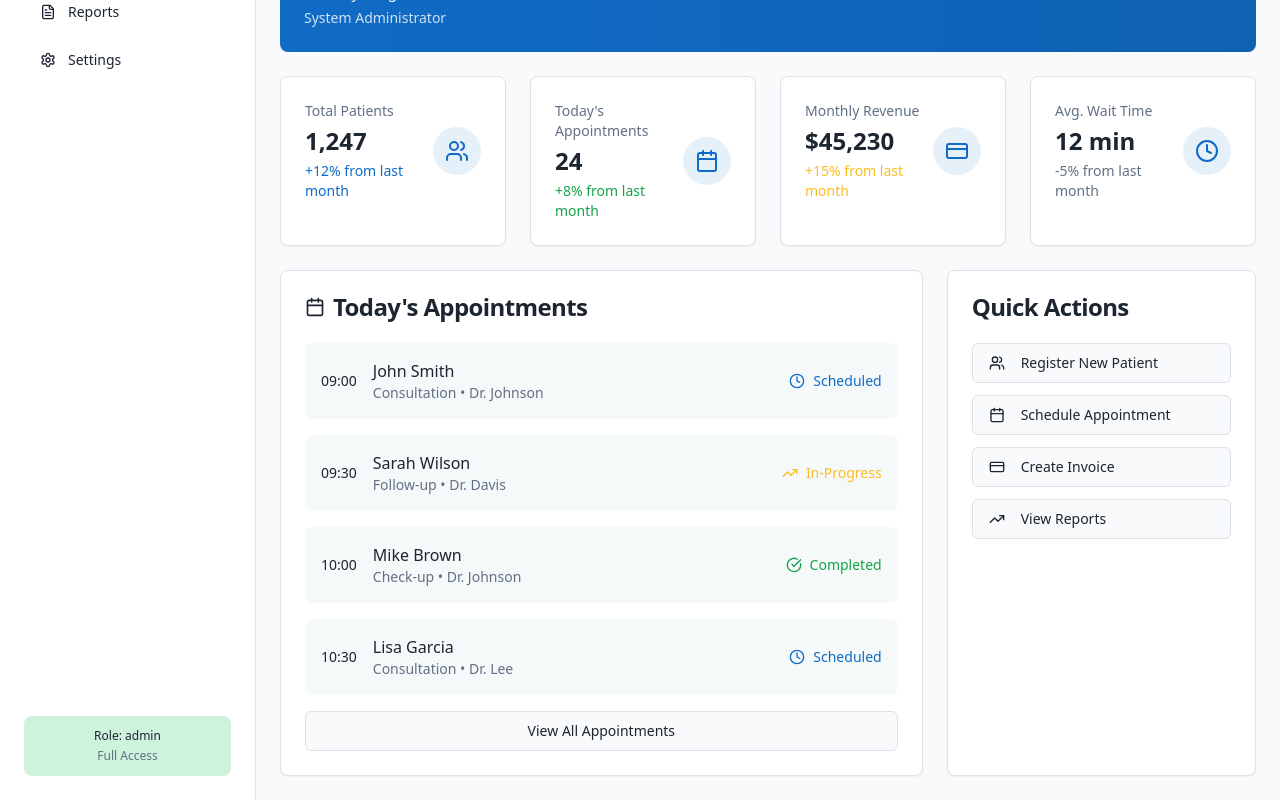
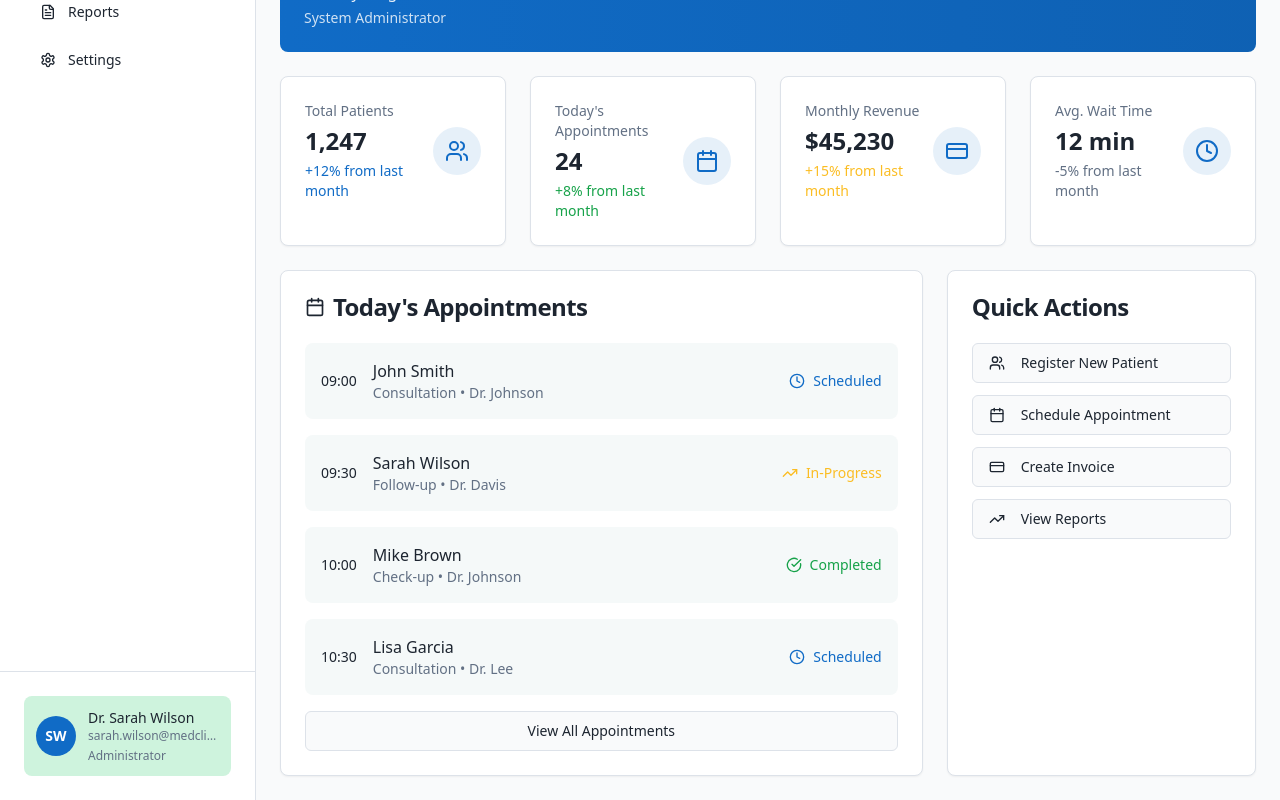
Before and after one commit to aap21858/medisteps-app, a React (Vite) app: page / in a window 1280 px wide. Shown: the part 300-1100 px from the top of the page. Built offline with nearby package versions, Linux system fonts and the light colour scheme.

Commit message:
Add logged in user info
Display the currently logged in user's role in the navigation sidebar.

```diff
--- a/src/components/layout/navigation.tsx
+++ b/src/components/layout/navigation.tsx
@@ -7,9 +7,14 @@ interface NavigationProps {
   activeTab: string;
   onTabChange: (tab: string) => void;
   userRole: 'admin' | 'receptionist' | 'doctor' | 'billing';
+  currentUser: {
+    name: string;
+    email: string;
+    avatar: string;
+  };
 }
 
-const Navigation: React.FC<NavigationProps> = ({ activeTab, onTabChange, userRole }) => {
+const Navigation: React.FC<NavigationProps> = ({ activeTab, onTabChange, userRole, currentUser }) => {
   const navigationItems = [
     { id: 'dashboard', label: 'Dashboard', icon: Home, roles: ['admin', 'receptionist', 'doctor', 'billing'] },
     { id: 'patients', label: 'Patients', icon: Users, roles: ['admin', 'receptionist', 'doctor'] },
@@ -57,15 +62,21 @@ const Navigation: React.FC<NavigationProps> = ({ activeTab, onTabChange, userRol
         </div>
       </div>
 
-      <div className="p-6 mt-auto">
-        <div className="p-3 bg-accent rounded-lg text-center">
-          <p className="text-xs font-medium">Role: {userRole}</p>
-          <p className="text-xs text-muted-foreground mt-1">
-            {userRole === 'admin' ? 'Full Access' :
-             userRole === 'doctor' ? 'Patient & Appointment Access' :
-             userRole === 'receptionist' ? 'Front Desk Access' :
-             'Billing Access'}
-          </p>
+      <div className="p-6 border-t border-border">
+        <div className="flex items-center gap-3 p-3 bg-accent rounded-lg">
+          <div className="w-10 h-10 bg-primary text-primary-foreground rounded-full flex items-center justify-center font-semibold text-sm">
+            {currentUser.avatar}
+          </div>
+          <div className="flex-1 min-w-0">
+            <p className="font-medium text-sm truncate">{currentUser.name}</p>
+            <p className="text-xs text-muted-foreground truncate">{currentUser.email}</p>
+            <p className="text-xs text-muted-foreground mt-1">
+              {userRole === 'admin' ? 'Administrator' :
+               userRole === 'doctor' ? 'Doctor' :
+               userRole === 'receptionist' ? 'Receptionist' :
+               'Billing Specialist'}
+            </p>
+          </div>
         </div>
       </div>
     </nav>
--- a/src/pages/Index.tsx
+++ b/src/pages/Index.tsx
@@ -8,6 +8,15 @@ import heroImage from '@/assets/medical-hero.jpg';
 const Index = () => {
   const [activeTab, setActiveTab] = useState('dashboard');
   const [userRole, setUserRole] = useState<'admin' | 'receptionist' | 'doctor' | 'billing'>('admin');
+
+  const userProfiles = {
+    admin: { name: 'Dr. Sarah Wilson', email: 'sarah.wilson@medclinic.com', avatar: 'SW' },
+    receptionist: { name: 'Emily Johnson', email: 'emily.johnson@medclinic.com', avatar: 'EJ' },
+    doctor: { name: 'Dr. Michael Chen', email: 'michael.chen@medclinic.com', avatar: 'MC' },
+    billing: { name: 'Robert Martinez', email: 'robert.martinez@medclinic.com', avatar: 'RM' }
+  };
+
+  const currentUser = userProfiles[userRole];
 
   const renderContent = () => {
     switch (activeTab) {
@@ -67,6 +76,7 @@ const Index = () => {
           activeTab={activeTab}
           onTabChange={setActiveTab}
           userRole={userRole}
+          currentUser={currentUser}
         />
       </div>
 
```
